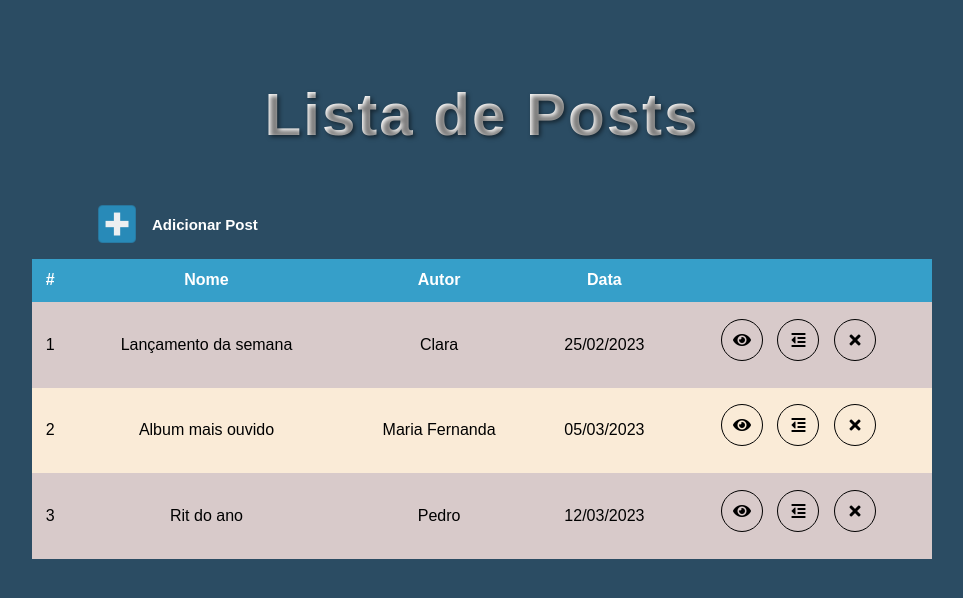
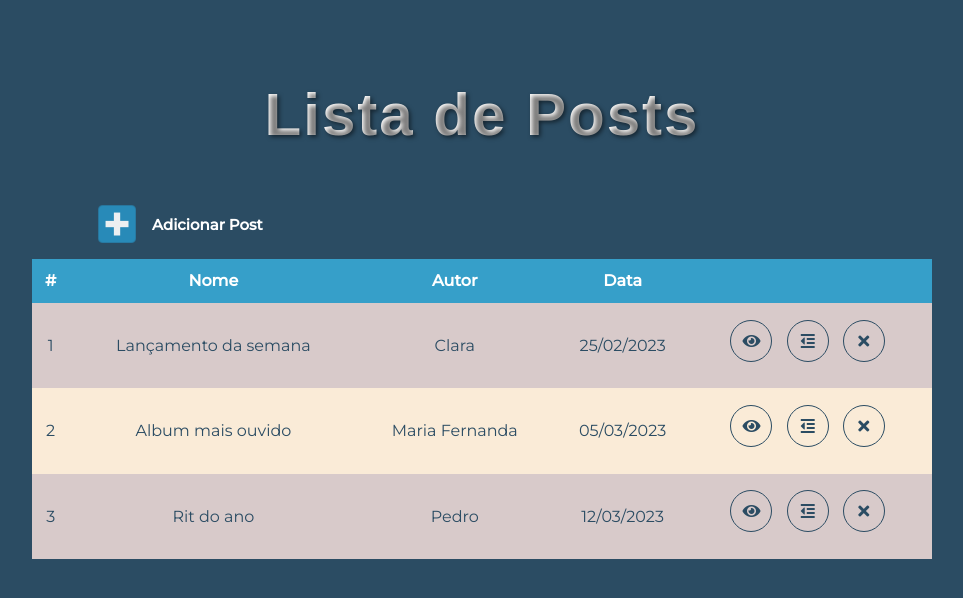
Before and after one commit to Joao-Vitor-Fernandes/Trainee-2023.1, a PHP site: page /app/views/admin/lista_de_posts.html in a window 1280 px wide. Shown: the top 598 px of the page, without its empty margins (158-1121 px from the left). Run offline with PHP 8.4, Linux system fonts and the light colour scheme.

Commit message:
Padronização da tabela

```diff
--- a/Phonefy/app/views/admin/lista_de_posts.html
+++ b/Phonefy/app/views/admin/lista_de_posts.html
@@ -31,7 +31,7 @@
                 <th>Data</th>
                 <th colspan="2"></th>
             </tr>
-            <tr> <!--Segunda linha-->
+            <tr class="corpo"> <!--Segunda linha-->
                 <td>1</td>
                 <td>Lançamento da semana</td>
                 <td>Clara</td>
@@ -44,7 +44,7 @@
                     </a>
                 </td>
             </tr>
-            <tr> <!--Terceira linha-->
+            <tr class="corpo"> <!--Terceira linha-->
                 <td>2</td>
                 <td>Album mais ouvido</td>
                 <td>Maria Fernanda</td>
@@ -57,7 +57,7 @@
                     </a>
                 </td>
             </tr>
-            <tr> <!--Quarta linha-->
+            <tr class="corpo"> <!--Quarta linha-->
                 <td>3</td>
                 <td>Rit do ano</td>
                 <td>Pedro</td>
--- a/Phonefy/public/css/lista_de_posts.css
+++ b/Phonefy/public/css/lista_de_posts.css
@@ -1,6 +1,6 @@
 body{
     background-color: #2B4C63;
-    font-family: Arial, Helvetica, sans-serif;
+    font-family: 'Montserrat', sans-serif;
 }
 
 h1{
@@ -26,6 +26,10 @@ h1{
     color: white;
     position: sticky; /*fixar cabeçalho - deixar colado*/
     top: -1px;
+}
+
+.corpo{
+    color: #2B4C63;
 }
 
 caption{
@@ -65,10 +69,11 @@ table {
 }
 
 table td, th{
-    border-color: 1px solid black;
     padding: 8px;
     text-align: center;
 }
+
+
 
 tbody tr:nth-child(2n){ /*Efeito zebrado na tabela*/
     background-color:  rgb(216, 202, 202);
@@ -93,8 +98,8 @@ tbody tr:nth-child(2n){ /*Efeito zebrado na tabela*/
     margin: 0 10px 10px 0;
     text-decoration: none;
     border-radius: 50%;
-    color: black;
-    border: 1px solid black;
+    color: #2B4C63;
+    border: 1px solid #2B4C63;
     transition: all 0.5s ease;
 }
 
```
